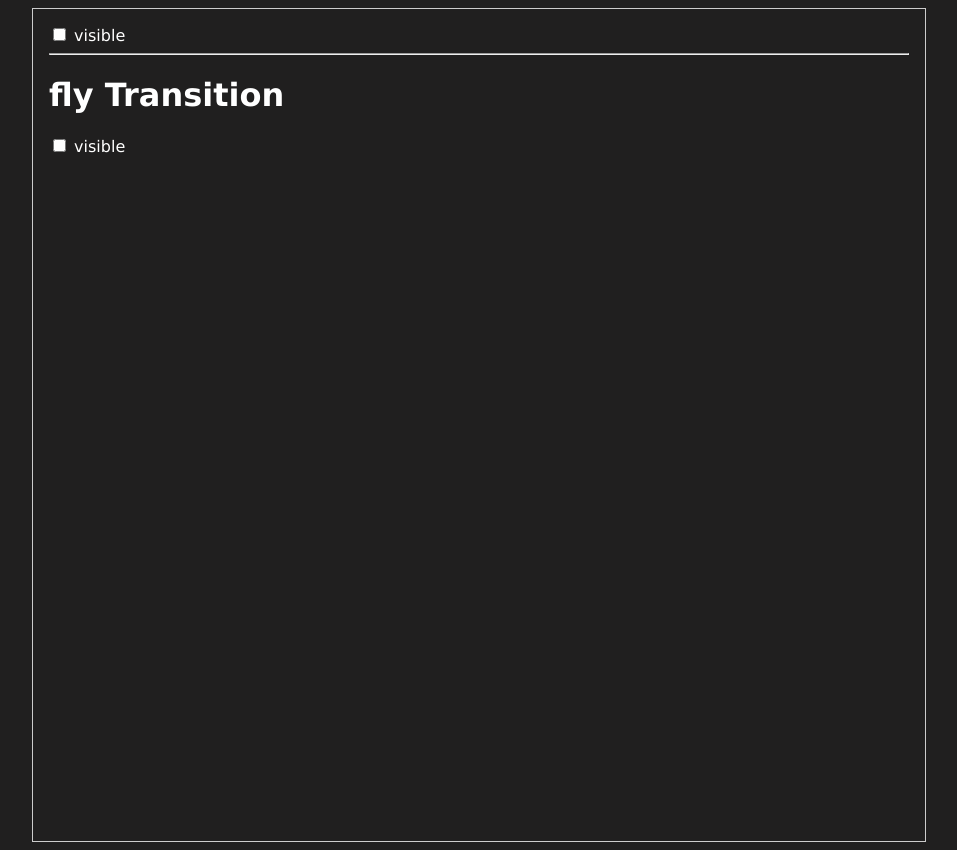
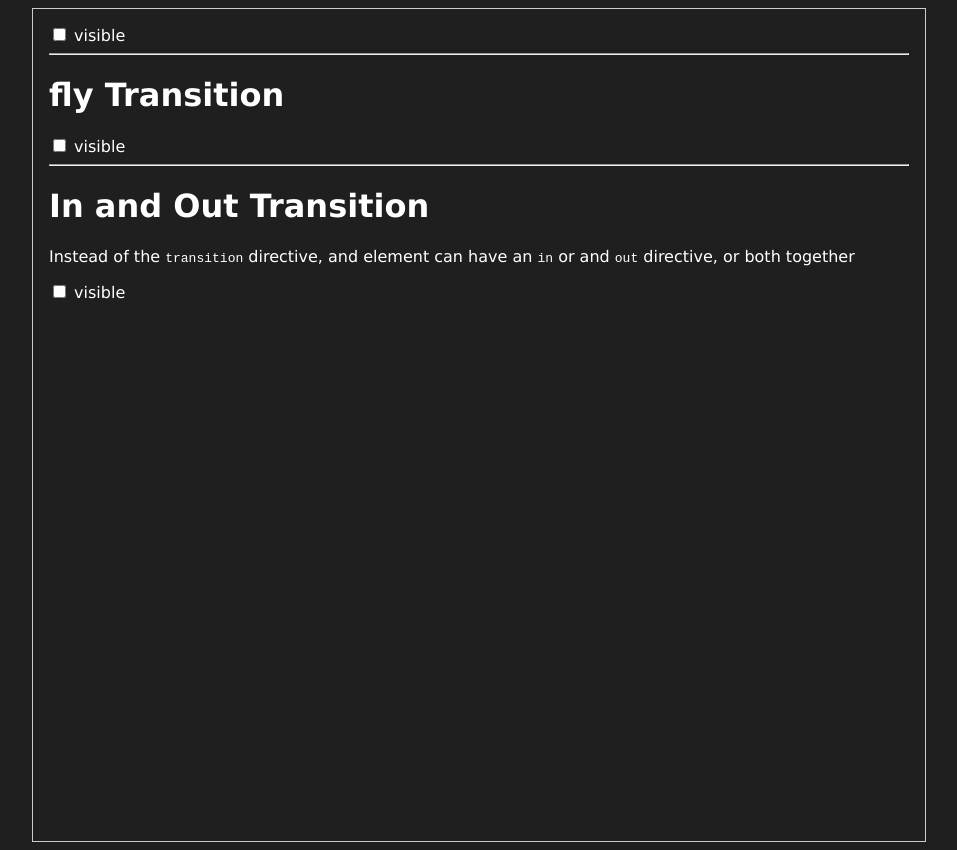
Before and after one commit to kamatealif/svelte-learning, a SvelteKit app: page /transitions in a window 1280 px wide. Shown: the whole page, without its empty margins (161-1118 px from the left). Built offline with nearby package versions, Linux system fonts and the light colour scheme.

Commit message:
in, out transition

```diff
--- a/src/routes/transitions/+page.svelte
+++ b/src/routes/transitions/+page.svelte
@@ -1,6 +1,5 @@
 <script>
-	import { fade } from 'svelte/transition';
-	import { fly } from 'svelte/transition';
+	import { fade, fly } from 'svelte/transition';
 	let visible = $state(false);
 </script>
 
@@ -29,6 +28,22 @@
 			<p transition:fly={{ y: 200, duration: 2000 }}>Fade In Out</p>
 		{/if}
 	</div>
+	<hr />
+	<div class="fly-transition">
+		<h1>In and Out Transition</h1>
+		<p>
+			Instead of the <kbd>transition</kbd> directive, and element can have an <kbd>in</kbd> or and
+			<kbd>out</kbd> directive, or both together
+		</p>
+		<label>
+			<input type="checkbox" bind:checked={visible} />
+			visible
+		</label>
+
+		{#if visible}
+			<p in:fly={{ y: 200, duration: 2000 }} out:fade>Flies in, Fades out</p>
+		{/if}
+	</div>
 </div>
 
 <style>
```
